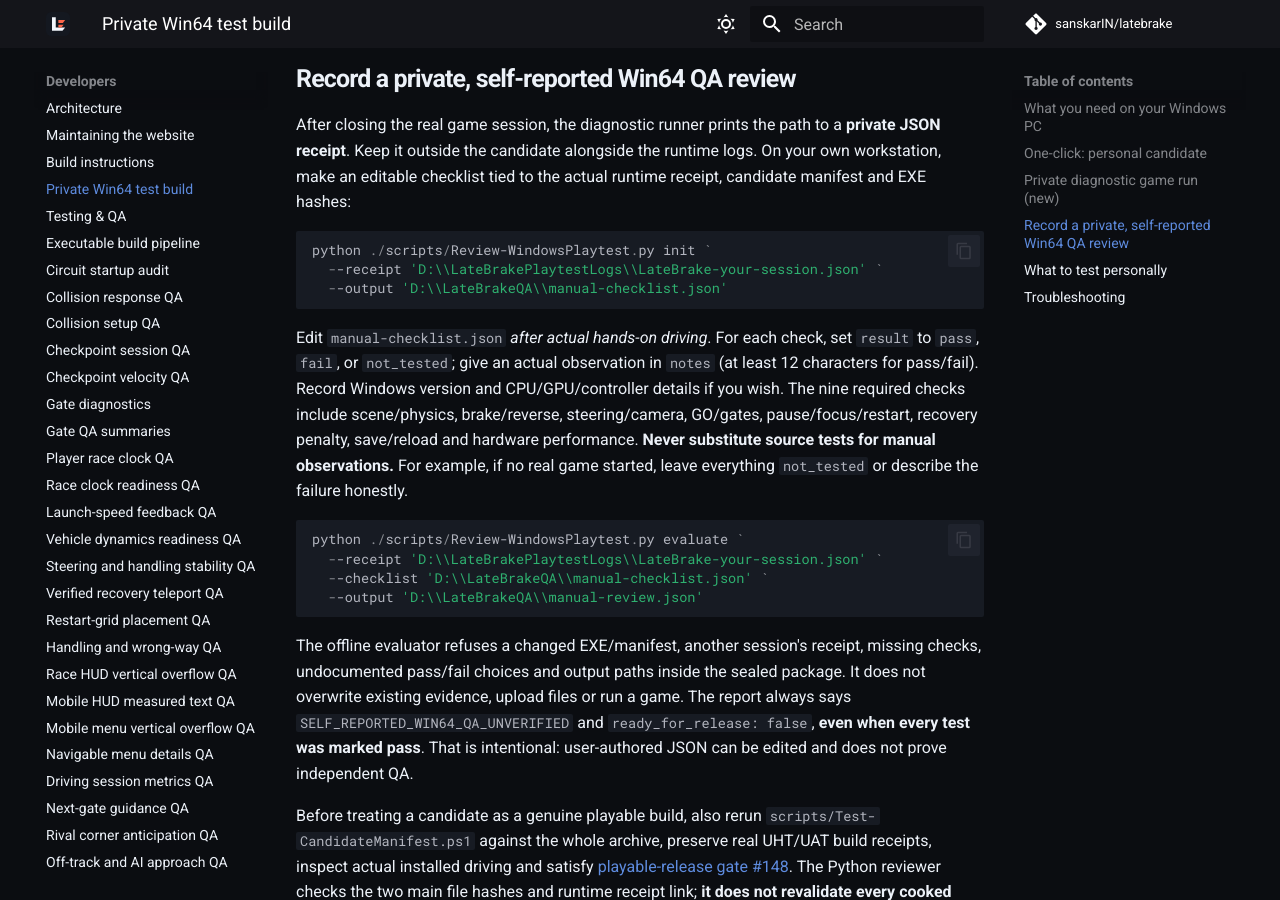
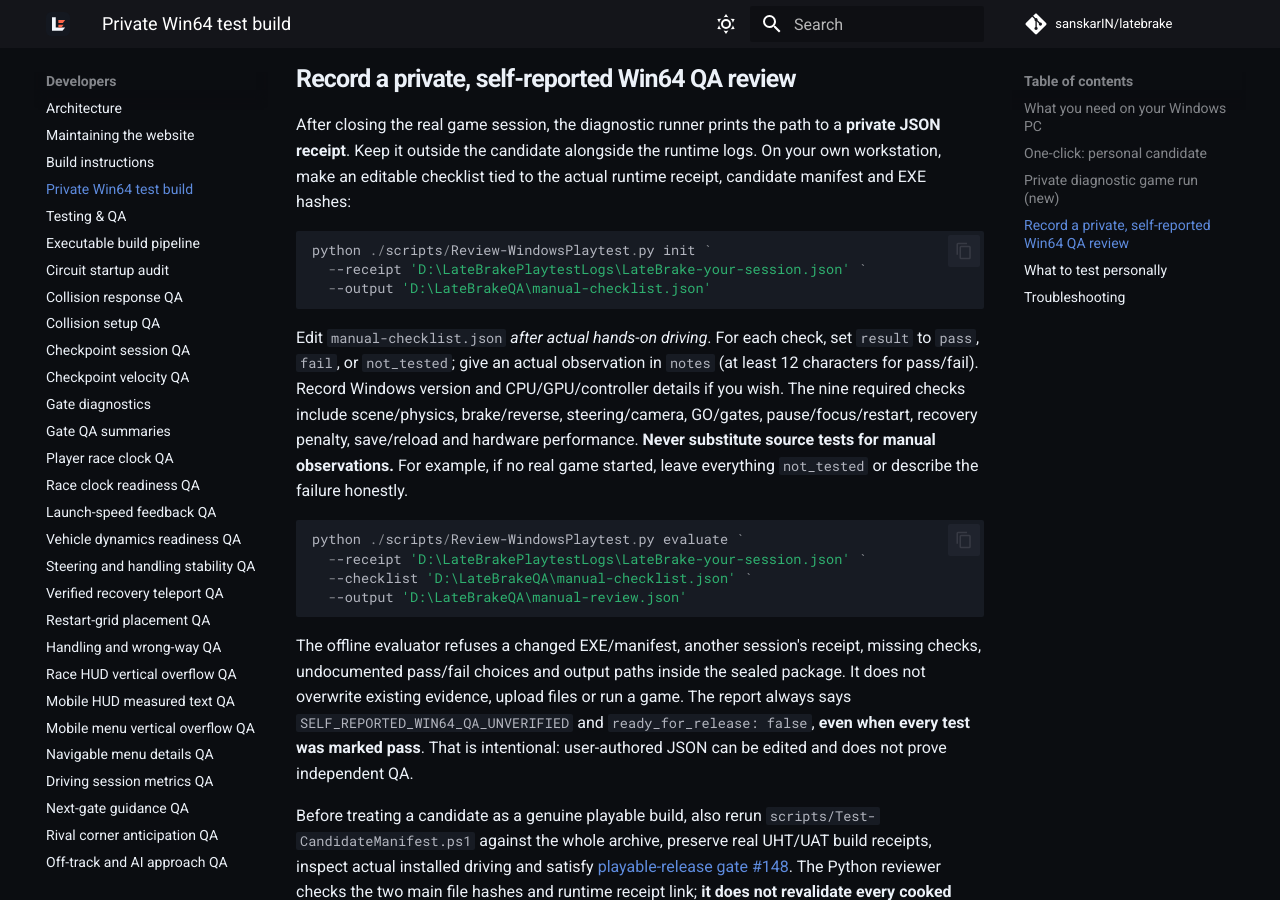
Before and after one commit to sanskarIN/latebrake, an MkDocs documentation site: the page built from docs/WINDOWS_PERSONAL_PLAYTEST.md, in a window 1280 px wide and 900 px high, scrolled down 2261 px. Built offline with MkDocs 1.6.1 and Material for MkDocs 9.7.7, drawn with Linux system fonts in a browser that asks for light colours; comment, search, counter and statistics services are not loaded.

````diff
--- a/docs/WINDOWS_PERSONAL_PLAYTEST.md
+++ b/docs/WINDOWS_PERSONAL_PLAYTEST.md
@@ -113,8 +113,8 @@ the actual runtime receipt, candidate manifest and EXE hashes:
 
 ```powershell
 python ./scripts/Review-WindowsPlaytest.py init `
-  --receipt 'D:\\LateBrakePlaytestLogs\\LateBrake-your-session.json' `
-  --output 'D:\\LateBrakeQA\\manual-checklist.json'
+  --receipt 'D:\LateBrakePlaytestLogs\LateBrake-your-session.json' `
+  --output 'D:\LateBrakeQA\manual-checklist.json'
 ```
 
 Edit `manual-checklist.json` *after actual hands-on driving*. For each
@@ -129,9 +129,9 @@ observations.** For example, if no real game started, leave everything
 
 ```powershell
 python ./scripts/Review-WindowsPlaytest.py evaluate `
-  --receipt 'D:\\LateBrakePlaytestLogs\\LateBrake-your-session.json' `
-  --checklist 'D:\\LateBrakeQA\\manual-checklist.json' `
-  --output 'D:\\LateBrakeQA\\manual-review.json'
+  --receipt 'D:\LateBrakePlaytestLogs\LateBrake-your-session.json' `
+  --checklist 'D:\LateBrakeQA\manual-checklist.json' `
+  --output 'D:\LateBrakeQA\manual-review.json'
 ```
 
 The offline evaluator refuses a changed EXE/manifest, another session's
````
